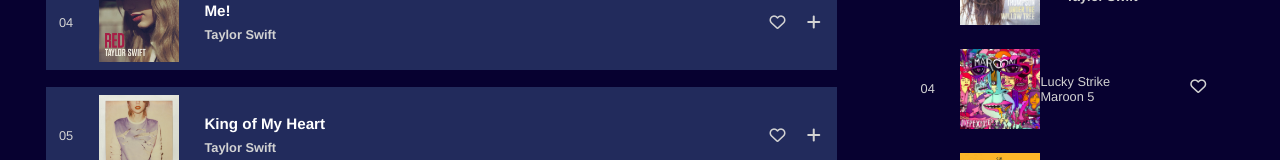
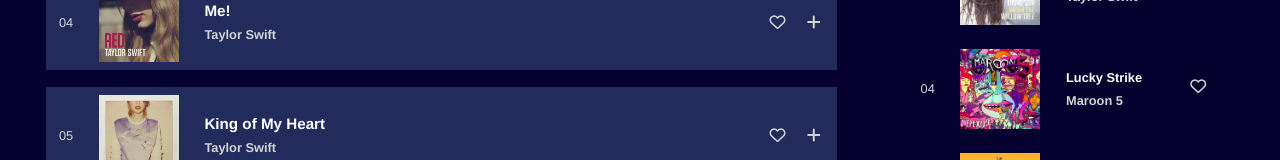
Before and after one commit to Yuliasteff/Web_Epam, a plain HTML site: page Music-Player/singleartist6.html in a window 1280 px wide. Shown: the part 970-1130 px from the top of the page. Drawn offline with nearby package versions, Linux system fonts and the light colour scheme.

Commit message:
Corrected parts names for single artists css, Corrected music player and bar (css) new

```diff
--- a/Music-Player/singleartist6.html
+++ b/Music-Player/singleartist6.html
@@ -268,7 +268,7 @@ She broke into the country music scene with her eponymous debut studio album in
     			<div class="songs__number">
     			    04
     			    <img src="Images/new-music-2.jpg" alt="album-image">
-    			    <div class="song-details">
+    			    <div class="songs__details">
     			    	Lucky Strike
     			    	<br/>
     			    	<author>Maroon 5</author>
```
Also changed, not shown: Music-Player/singleartist4.html (+1 -1 lines).
